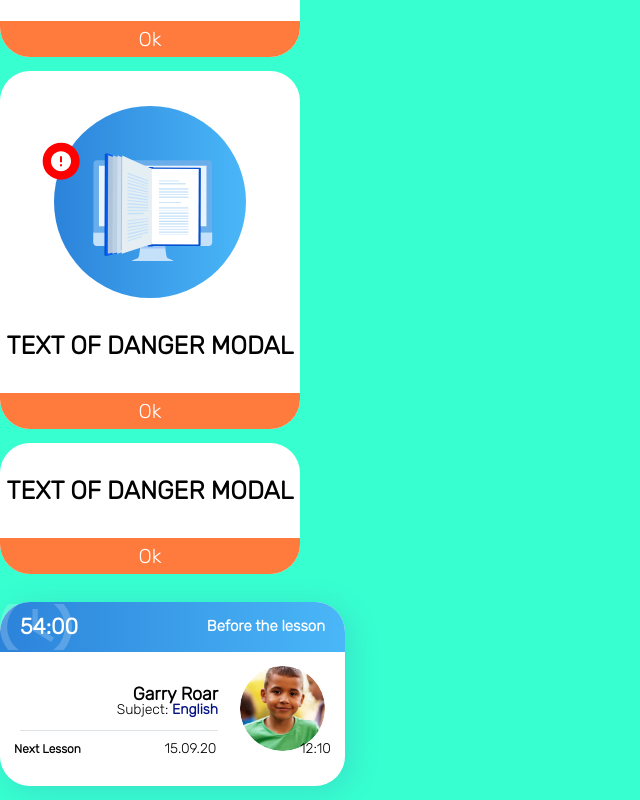
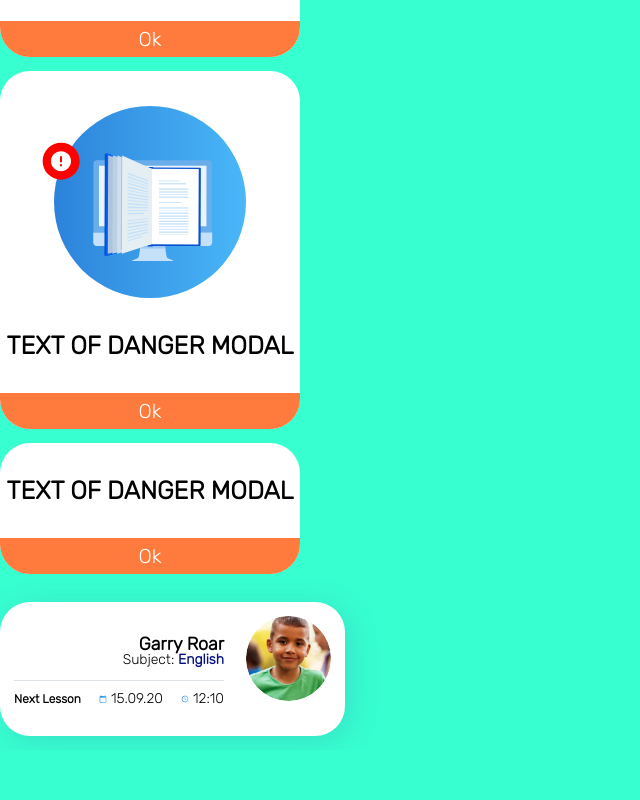
Before and after one commit to DmitryRoar/components-for-project, an Angular app: page / in a window 1280 px wide. Shown: the part 1777-2577 px from the top of the page, without its empty margins (0-640 px from the left). After the commit the page ends 2527 px from the top, so only its background shows below. Built offline with nearby package versions, Linux system fonts and the light colour scheme.

Commit message:
[screen] card x3

```diff
--- a/src/app/app.component.ts
+++ b/src/app/app.component.ts
@@ -22,7 +22,6 @@ export class AppComponent {
   // card
   card: ICardInfo = {
     img: 'assets/img/card/student-photo.png',
-    lastLesson: '54:00',
     color: 'blue',
     subject: 'english',
     name: 'Garry Roar',
--- a/src/app/shared/components/card/card.component.html
+++ b/src/app/shared/components/card/card.component.html
@@ -43,10 +43,12 @@
         <div class="footer__text">
           <p>Next Lesson</p>
         </div>
-        <div class="date">
+        <div class="icon date">
+          <mat-icon matDatepickerToggleIcon>calendar_today</mat-icon>
           {{card.nextLesson.date}}
         </div>
-        <div class="time">
+        <div class="icon time">
+          <mat-icon matDatepickerToggleIcon>query_builder</mat-icon>
           {{card.nextLesson.time}}
         </div>
       </div>
--- a/src/app/shared/components/card/card.component.scss
+++ b/src/app/shared/components/card/card.component.scss
@@ -8,7 +8,7 @@
 }
 
 .content-wrap {
-  padding: 0 14px;
+  padding: 0 $card-student-content-padding-horizontal;
   display: flex;
   align-items: center;
   justify-content: space-between;
@@ -40,7 +40,7 @@
 
 .container {
   display: flex;
-  padding: 14px 20px;
+  padding: 14px $card-student-content-padding-horizontal;
   align-items: center;
 
   &-header {
@@ -48,12 +48,12 @@
   }
 
   &-content {
-    padding: 14px 20px 0 20px;
+    padding: 14px $card-student-content-padding-horizontal 0 $card-student-content-padding-horizontal;
     justify-content: flex-end;
   }
 
   &-footer {
-    padding: 0 14px 21px 14px;
+    padding: 0 $card-student-content-padding-horizontal 21px $card-student-content-padding-horizontal;
     justify-content: space-between;
   }
 }
@@ -91,9 +91,33 @@
 .footer {
   position: relative;
   top: -9px;
+  width: calc(
+    100% -
+    #{$card-student-content-img-width} -
+    #{$card-student-content-padding-horizontal} -
+    #{$card-student-content-icon-size}
+  );
 
   &__text {
     font-size: 12px;
     font-weight: 700;
   }
+
+  .mat-icon {
+    width: $card-student-content-icon-size;
+    height: $card-student-content-icon-size;
+    font-size: $card-student-content-icon-size;
+  }
+
+  .icon {
+    display: flex;
+    align-items: center;
+
+    mat-icon {
+      background: $blue-gradient;
+      -webkit-background-clip: text;
+      -webkit-text-fill-color: transparent;
+      margin-right: 4px;
+    }
+  }
 }
--- a/src/assets/styles/_var.scss
+++ b/src/assets/styles/_var.scss
@@ -17,6 +17,8 @@ $card-student-content-header-height: 46px;
 $card-student-content-background: #fff;
 $card-student-content-img-height: 85px;
 $card-student-content-img-width: 85px;
+$card-student-content-padding-horizontal: 14px;
+$card-student-content-icon-size: 8px;
 
 // drawer
 $drawer-width: 254px;
```
